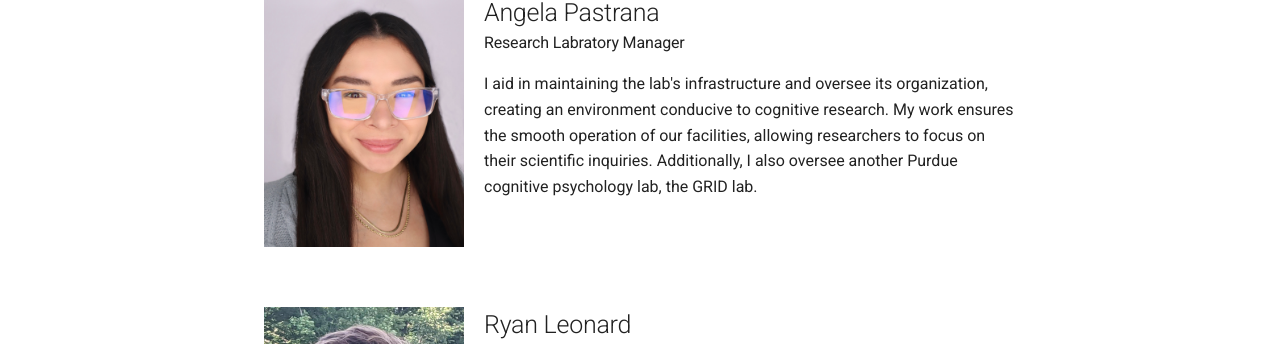
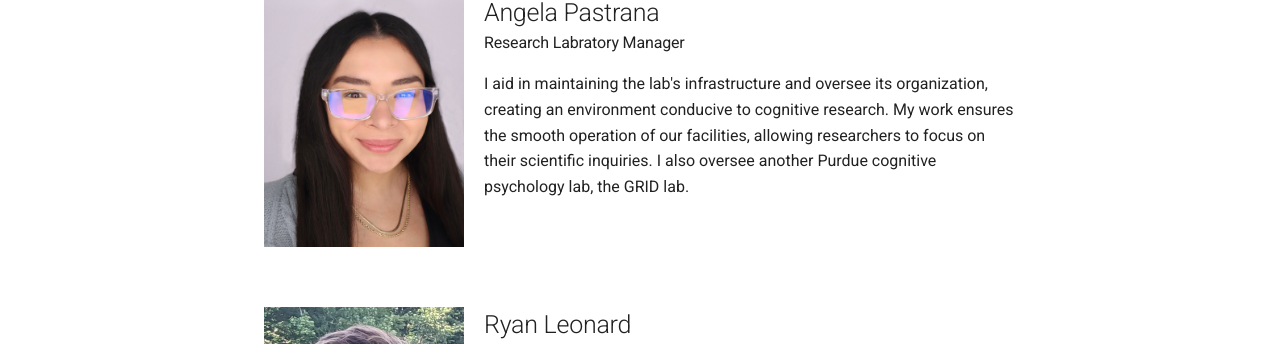
Before and after one commit to shivanya-chandra/pcllab.github.io, an MkDocs documentation site: the page built from docs/people.md, in a window 1280 px wide and 900 px high, scrolled down 1030 px. Shown: the part 186-530 px from the top of the window. Built offline with MkDocs 1.6.1 and Material for MkDocs 9.7.7, drawn with Linux system fonts in a browser that asks for light colours; comment, search, counter and statistics services are not loaded.

Commit message:
Update people.md

```diff
--- a/docs/people.md
+++ b/docs/people.md
@@ -56,7 +56,7 @@ hide:
     <div>
     <h2>Angela Pastrana</h2>
     <h4>Research Labratory Manager</h4>
-    <p>I aid in maintaining the lab's infrastructure and oversee its organization, creating an environment conducive to cognitive research.  My work ensures the smooth operation of our facilities, allowing researchers to focus on their scientific inquiries. Additionally, I also oversee another Purdue cognitive psychology lab, the GRID lab.</p>
+    <p>I aid in maintaining the lab's infrastructure and oversee its organization, creating an environment conducive to cognitive research.  My work ensures the smooth operation of our facilities, allowing researchers to focus on their scientific inquiries. I also oversee another Purdue cognitive psychology lab, the GRID lab.</p>
     </div>
 </div>
 
```
